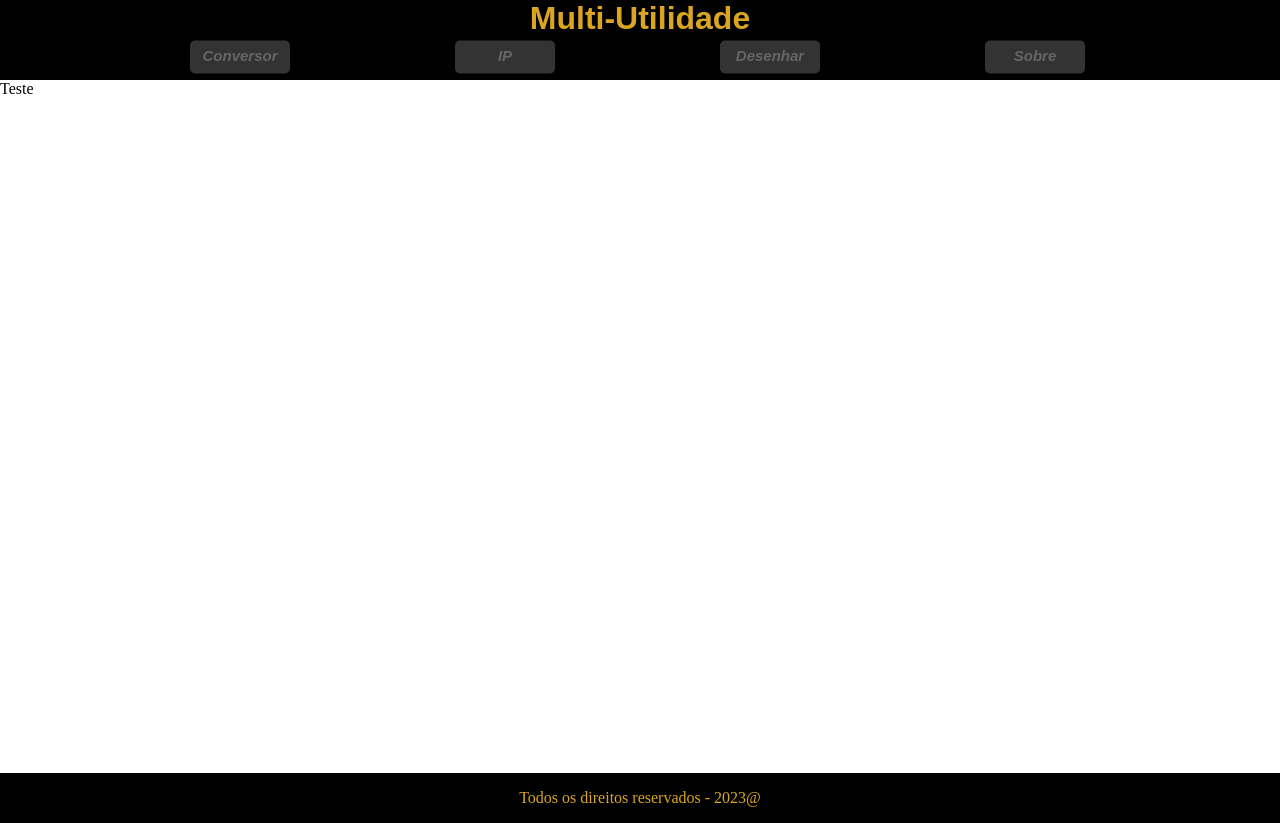
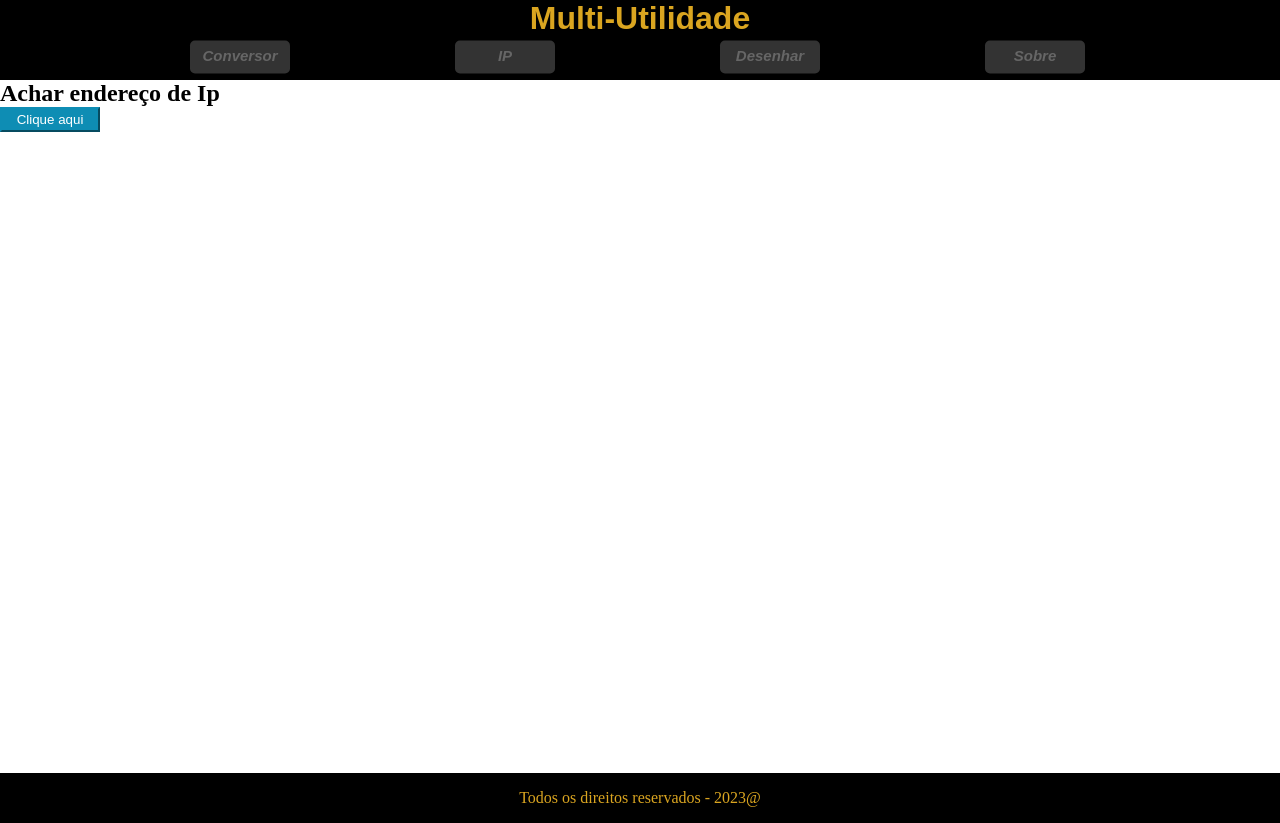
Before and after one commit to JP3015/MultiUtilidade, a React (Create React App) app: page /ip in a window 1280 px wide. Built offline with nearby package versions, Linux system fonts and the light colour scheme.

Commit message:
Alteração na página IP

```diff
--- a/package.json
+++ b/package.json
@@ -3,11 +3,14 @@
   "version": "0.1.0",
   "private": true,
   "dependencies": {
+    "@fortawesome/react-fontawesome": "^0.2.0",
     "@testing-library/jest-dom": "^5.16.5",
     "@testing-library/react": "^13.4.0",
     "@testing-library/user-event": "^13.5.0",
     "react": "^18.2.0",
+    "react-axios": "^2.0.6",
     "react-dom": "^18.2.0",
+    "react-leaflet": "^4.2.0",
     "react-router-dom": "^6.8.0",
     "react-scripts": "^5.0.1",
     "react-select": "^5.7.0",
--- a/src/pages/Ip/Ip.css
+++ b/src/pages/Ip/Ip.css
@@ -0,0 +1,3 @@
+.map{
+    height: 180px;
+}
--- a/src/pages/Ip/Ip.jsx
+++ b/src/pages/Ip/Ip.jsx
@@ -1,21 +1,50 @@
-import React from 'react'
+import React, { useState } from "react";
 import Header from '../../components/Header/Header'
 import Footer from '../../components/Footer/Footer'
 import './Ip.css'
 
+export default function Ip(){
+    const [details, setDetails] = useState(null);
 
-export default function Ip(){
-    return(
-        <html>
+    const getUserGeolocationDetails = () => {
+        fetch(
+            "https://geolocation-db.com/json/0f761a30-fe14-11e9-b59f-e53803842572"
+        )
+            .then(response => response.json())
+            .then(data => setDetails(data));
+    };
+
+    return (
+        <>
             <Header />
             <body>
-                <main >
-                    <div>
-                       <p>Teste</p>
-                    </div>
-                </main>
+                <div className="row">
+                    <h2>Achar endereço de Ip</h2>
+                    <p className="mt-3">
+                        <button
+                            className="btn btn-primary"
+                            onClick={getUserGeolocationDetails}>
+                            Clique aqui
+                        </button>
+                        <div className="row justify-content-center mt-3">
+                            <div className="col-lg-6 text-center text-dark">
+                                {details && (
+                                    <ul className="list-group">
+                                        <li className="list-group-item">
+                                            Localização :{" "}
+                                            {`${details.city}, ${details.country_name}(${details.country_code})`}
+                                        </li>
+                                        <li className="list-group-item">
+                                            IP: {details.IPv4}
+                                        </li>
+                                    </ul>
+                                )}
+                            </div>
+                        </div>
+                    </p>
+                </div>
             </body>
             <Footer />
-        </html>
-    )
-}
+        </>
+    );
+};
```
Also changed, not shown: src/resources/marker.png (added), 1 other file (tests, documents, lock files or other folders).
